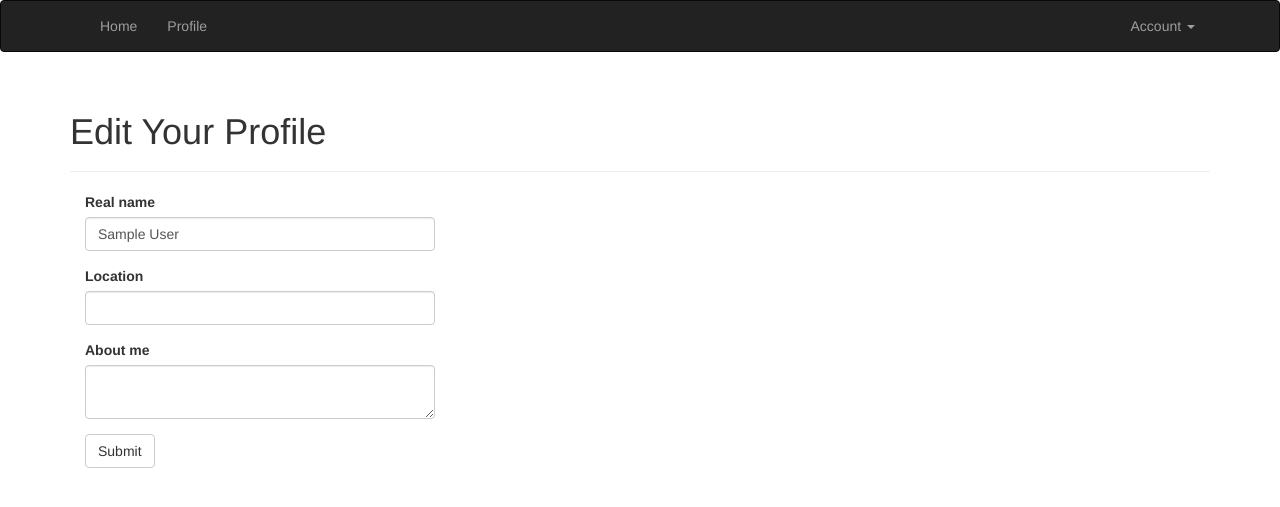
After one commit to ezebunandu/flasky, a Flask app: page /edit-profile in a window 1280 px wide. The commit adds this page. Shown: the top 507 px of the page. Run offline with Flask 2, Linux system fonts and the light colour scheme; the visitor is signed in with stand-in values (Sample User, id 1); some libraries are stand-ins or nearby versions.

Commit message:
Profiles editor

```diff
--- a/app/main/forms.py
+++ b/app/main/forms.py
@@ -1,8 +1,54 @@
 from flask_wtf import FlaskForm
-from wtforms import StringField, SubmitField
-from wtforms.validators import DataRequired
+from wtforms import (StringField,
+                     SubmitField,
+                     TextAreaField,
+                     BooleanField,
+                     SelectField)
+from wtforms.validators import DataRequired, Length, Email, Regexp
+from wtforms import ValidationError
+from ..models import Role, User
 
 
 class NameForm(FlaskForm):
     name = StringField('What is your name?', validators=[DataRequired()])
     submit = SubmitField('Submit')
+
+
+class EditProfileForm(FlaskForm):
+    name = StringField('Real name', validators=[Length(0, 64)])
+    location = StringField('Location', validators=[Length(0, 64)])
+    about_me = TextAreaField('About me')
+    submit = SubmitField('Submit')
+
+
+class EditProfileAdminForm(FlaskForm):
+    email = StringField('Email', validators=[DataRequired(), Length(1, 64),
+                                             Email()])
+    username = StringField('Username', validators=[
+        DataRequired(), Length(1, 64),
+        Regexp('^[A-Za-z][A-Za-z0-9_.]*$', 0,
+               'Usernames must have only letters, numbers, dots or '
+               'underscores')
+    ])
+    confirmed = BooleanField('Confirmed')
+    role = SelectField('Role', coerce=int)
+    name = StringField('REal name', validators=[Length(0, 64)])
+    location = StringField('Location', validators=[Length(0, 64)])
+    about_me = TextAreaField('About me')
+    submit = SubmitField('Submit')
+
+    def __init__(self, user, *args, **kwargs):
+        super(EditProfileAdminForm, self).__init__(*args, **kwargs)
+        self.role.choices = [(role.id, role.name)
+                             for role in Role.query.order_by(Role.name).all()]
+        self.user = user
+
+    def validate_email(self, field):
+        if field.data != self.user.email and \
+                User.query.filter_by(username=field.data).first():
+            raise ValidationError('Email already registered')
+
+    def validate_username(self, field):
+        if field.data != self.user.username and \
+                User.query.filter_by(username=field.data).first():
+            raise ValidationError('Username already in use.')
--- a/app/main/views.py
+++ b/app/main/views.py
@@ -1,6 +1,11 @@
-from flask import render_template, abort
+from flask import abort, flash, render_template, url_for, redirect
+from flask_login import current_user, login_required
+
+from .. import db
+from ..models import Role, User
 from . import main
-from ..models import User
+from ..decorators import admin_required
+from .forms import EditProfileForm, EditProfileAdminForm
 
 
 @main.route('/')
@@ -12,3 +17,48 @@ def index():
 def user(username):
     user = User.query.filter_by(username=username).first_or_404()
     return render_template('user.html', user=user)
+
+
+@main.route('/edit-profile', methods=['GET', 'POST'])
+@login_required
+def edit_profile():
+    form = EditProfileForm()
+    if form.validate_on_submit():
+        current_user.name = form.name.data
+        current_user.location = form.location.data
+        current_user.about_me = form.about_me.data
+        db.session.add(current_user._get_current_object())
+        db.session.commit()
+        flash('Your profile has been updated.')
+    form.name.data = current_user.name
+    form.location.data = current_user.location
+    form.about_me.data = current_user.about_me
+    return render_template('edit_profile.html', form=form)
+
+
+@main.route('/edit-profile/<int:id>', methods=['GET', 'POST'])
+@login_required
+@admin_required
+def edit_profile_admin(id):
+    user = User.query.get_or_404(id)
+    form = EditProfileAdminForm(user=user)
+    if form.validate_on_submit():
+        user.email = form.email.data
+        user.username = form.username.data
+        user.confirmed = form.confirmed.data
+        user.role = Role.query.get(form.role.data)
+        user.name = form.name.data
+        user.location = form.location.data
+        user.about_me = form.about_me.data
+        db.session.add(user)
+        db.session.commit()
+        flash('The profile has been updated')
+        return redirect(url_for('.user', username=user.username))
+    form.email.data = user.email
+    form.username.data = user.username
+    form.confirmed.data = user.confirmed
+    form.role.data = user.role_id
+    form.name.data = user.name
+    form.location.data = user.location
+    form.about_me.data = user.about_me
+    return render_template('edit_profile.html', form=form, user=user)
--- /dev/null
+++ b/app/templates/edit_profile.html
@@ -0,0 +1,13 @@
+{% extends "base.html" %}
+{% import "bootstrap/wtf.html" as wtf %}
+
+{% block title %}Flasky - Edit Profile{% endblock %}
+
+{% block page_content %}
+<div class="page-header">
+    <h1>Edit Your Profile</h1>
+</div>
+<div class="col-md-4">
+    {{ wtf.quick_form(form) }}
+</div>
+{% endblock %}
```
Also changed, not shown: app/templates/user.html (+8 -0 lines).
